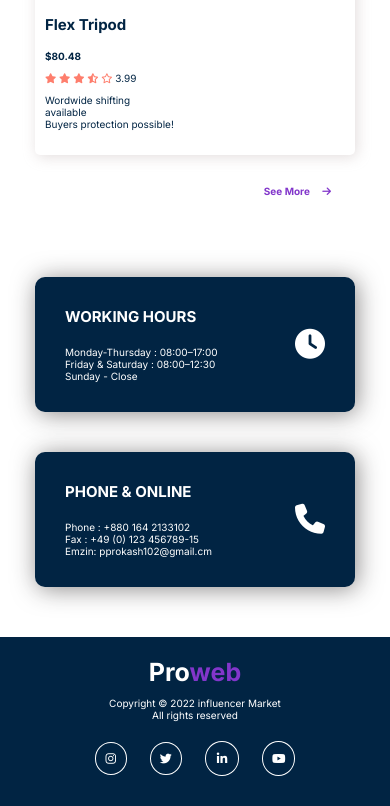
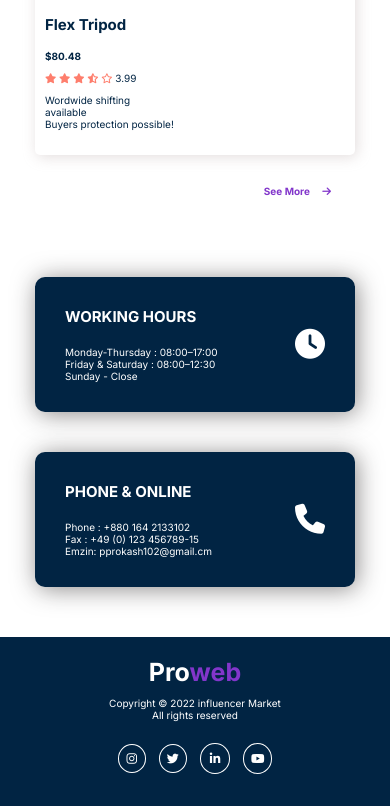
Before and after one commit to prokashpul/influencer-marketing, a plain HTML site: page index.html in a window 390 px wide. Shown: the part 5049-5855 px from the top of the page. Drawn offline with Linux system fonts and the light colour scheme.

Commit message:
fixed all bugs

```diff
--- a/css/responsive.css
+++ b/css/responsive.css
@@ -25,8 +25,21 @@
         grid-template-columns: repeat(2, 1fr);
         grid-row-gap: 40px;
     }
+    /* =============== footer area ====================== */
     .footer {
         width: 100%;
+    }
+    .footer .social a:nth-of-type(2) {
+        padding: 8px 9px;
+    }
+    .footer .social a:nth-of-type(3) {
+        padding: 9px 11px;
+    }
+    .footer .social a:nth-of-type(4) {
+        padding: 9px 9px;
+    }
+    .footer .social a:nth-of-type(1) {
+        padding: 8px 10px;
     }
 }
 
@@ -126,8 +139,26 @@
         background-color: var(--secondary-color);
         transform: scale(1);
     }
-    /* footer */
+    /* ====================================footer section ======================= */
     .footer {
         width: 100%;
     }
+    .footer {
+        width: 100%;
+    }
+    .footer .social a {
+        margin: 0 5px;
+    }
+    .footer .social a:nth-of-type(2) {
+        padding: 6px 7px;
+    }
+    .footer .social a:nth-of-type(3) {
+        padding: 7px 9px;
+    }
+    .footer .social a:nth-of-type(4) {
+        padding: 7px 7px;
+    }
+    .footer .social a:nth-of-type(1) {
+        padding: 6px 8px;
+    }
 }
--- a/css/style.css
+++ b/css/style.css
@@ -315,21 +315,24 @@ a {
     font-size: 1.2em;
     margin: 0 10px;
     border: 1px solid var(--white-color);
-    padding: 8px 10px;
     border-radius: 100%;
     transition: 1s ease;
 }
 
+.footer .social a:nth-of-type(1) {
+    padding: 8px 11px;
+}
+
 .footer .social a:nth-of-type(2) {
-    padding: 8px 9px;
+    padding: 8px 10px;
 }
 
 .footer .social a:nth-of-type(3) {
-    padding: 9px 11px;
+    padding: 9px 13px;
 }
 
 .footer .social a:nth-of-type(4) {
-    padding: 9px 9px;
+    padding: 9px 10px;
 }
 
 .footer .social a:hover {
```
